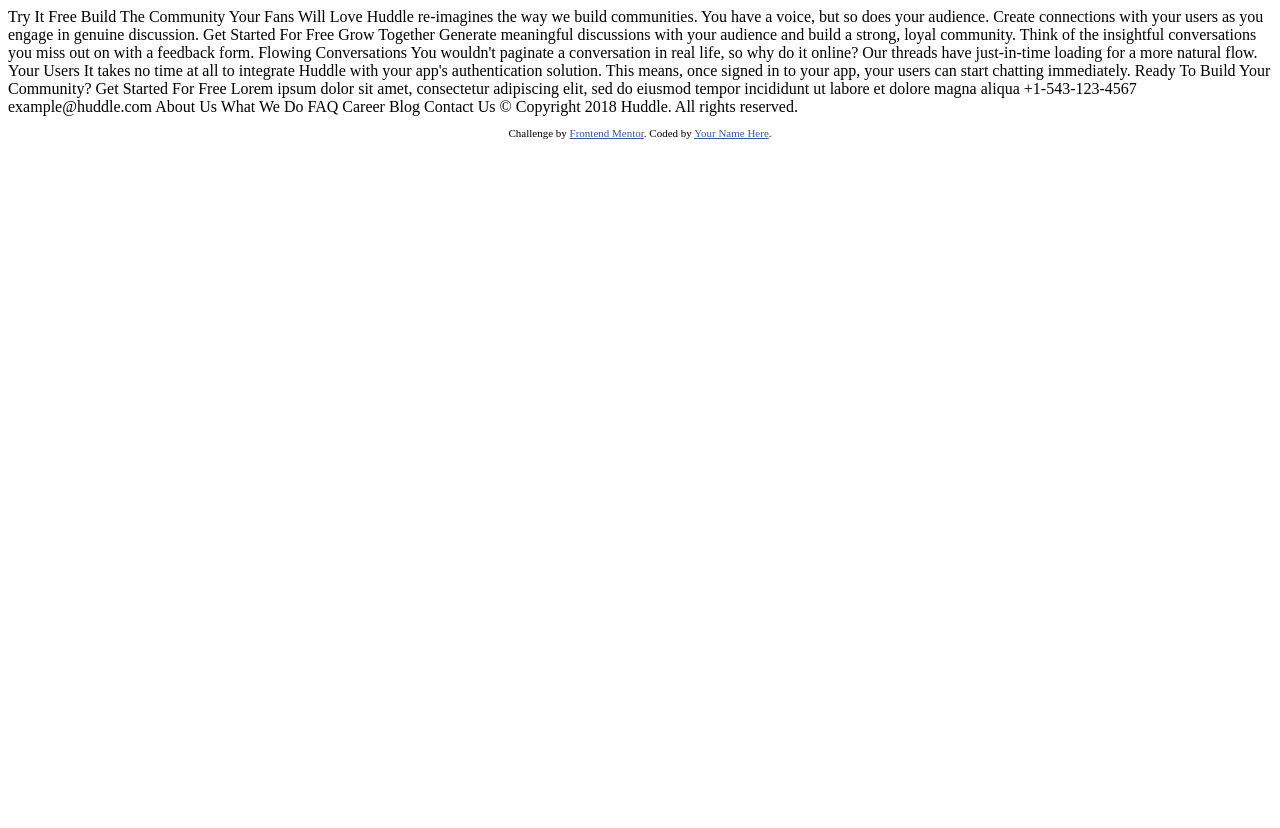
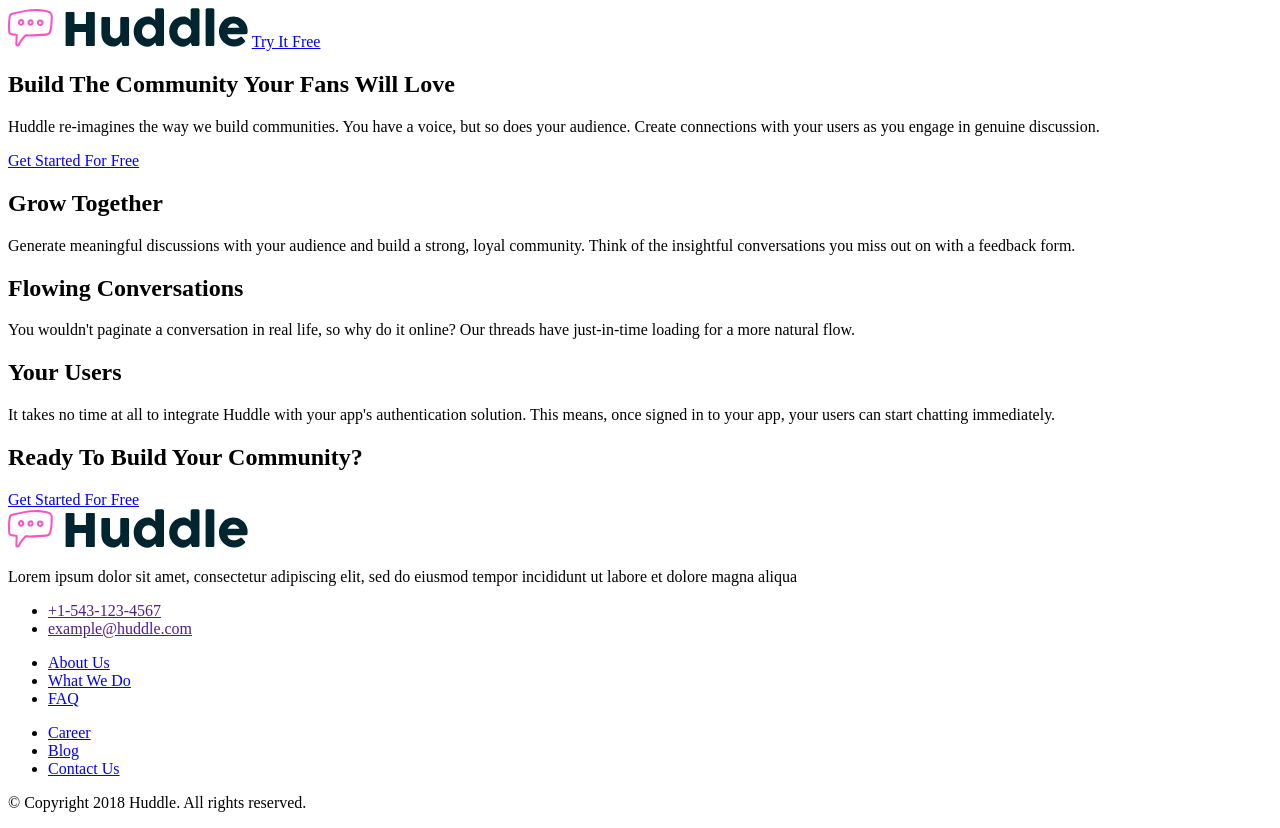
Before and after one commit to FrancoSeccaspina/Huddle-Landing-Page-Alternative-Version-, a plain HTML site: page index.html in a window 1280 px wide. Before the commit the page ends 800 px from the top, so only its background shows below. Drawn offline with Linux system fonts and the light colour scheme.

Commit message:
Initial HTML Layout

```diff
--- a/index.html
+++ b/index.html
@@ -1,70 +1,100 @@
 <!DOCTYPE html>
 <html lang="en">
-<head>
-  <meta charset="UTF-8">
-  <meta name="viewport" content="width=device-width, initial-scale=1.0"> <!-- displays site properly based on user's device -->
+  <head>
+    <meta charset="UTF-8" />
+    <meta name="viewport" content="width=device-width, initial-scale=1.0" />
 
-  <link rel="icon" type="image/png" sizes="32x32" href="./images/favicon-32x32.png">
+    <title>Huddle</title>
+  </head>
+  <body>
+    <header>
+      <img
+        class="header-logo"
+        src="/images/logo.svg"
+        alt="Huddle's company logo"
+      />
+      <a class="header-btn" href="/"> Try It Free</a>
+    </header>
 
-  <title>Frontend Mentor | Huddle landing page with alternating feature blocks</title>
+    <section class="hero-section">
+      <h1 class="hero-heading">Build The Community Your Fans Will Love</h1>
 
-  <!-- Feel free to remove these styles or customise in your own stylesheet 👍 -->
-  <style>
-    .attribution { font-size: 11px; text-align: center; }
-    .attribution a { color: hsl(228, 45%, 44%); }
-  </style>
-</head>
-<body>
+      <p class="hero-paragraph">
+        Huddle re-imagines the way we build communities. You have a voice, but
+        so does your audience. Create connections with your users as you engage
+        in genuine discussion.
+      </p>
 
-  Try It Free
+      <a class="hero-btn btn" href="/">Get Started For Free</a>
+    </section>
 
-  Build The Community Your Fans Will Love
+    <main>
+      <section class="together-section">
+        <h2 class="together-heading">Grow Together</h2>
 
-  Huddle re-imagines the way we build communities. You have a voice, but so does your audience.
-  Create connections with your users as you engage in genuine discussion.
+        <p class="together-paragraph">
+          Generate meaningful discussions with your audience and build a strong,
+          loyal community. Think of the insightful conversations you miss out on
+          with a feedback form.
+        </p>
+      </section>
+      <section class="conversations-section">
+        <h2 class="conversations-heading">Flowing Conversations</h2>
 
-  Get Started For Free
+        <p class="conversations-paragraph">
+          You wouldn't paginate a conversation in real life, so why do it
+          online? Our threads have just-in-time loading for a more natural flow.
+        </p>
+      </section>
+      <section class="users-section">
+        <h2 class="users-heading">Your Users</h2>
 
-  Grow Together
+        <p class="users-paragraph">
+          It takes no time at all to integrate Huddle with your app's
+          authentication solution. This means, once signed in to your app, your
+          users can start chatting immediately.
+        </p>
+      </section>
+    </main>
 
-  Generate meaningful discussions with your audience and build a strong, loyal community.
-  Think of the insightful conversations you miss out on with a feedback form.
+    <footer>
+      <div>
+        <h2>Ready To Build Your Community?</h2>
 
-  Flowing Conversations
+        <a class="cta-btn btn" href="/">Get Started For Free</a>
+      </div>
 
-  You wouldn't paginate a conversation in real life, so why do it online? Our threads
-  have just-in-time loading for a more natural flow.
+      <div class="footer-inner">
+        <img
+          class="footer-logo"
+          src="/images/logo.svg"
+          alt="Huddle's company logo"
+        />
+        <div>
+          <p>
+            Lorem ipsum dolor sit amet, consectetur adipiscing elit, sed do
+            eiusmod tempor incididunt ut labore et dolore magna aliqua
+          </p>
 
-  Your Users
+          <ul>
+            <li><a href="">+1-543-123-4567</a></li>
+            <li><a href=""> example@huddle.com</a></li>
+          </ul>
 
-  It takes no time at all to integrate Huddle with your app's authentication solution.
-  This means, once signed in to your app, your users can start chatting immediately.
+          <ul>
+            <li><a href="/">About Us</a></li>
+            <li><a href="/">What We Do</a></li>
+            <li><a href="/">FAQ</a></li>
+          </ul>
 
-  Ready To Build Your Community?
-
-  Get Started For Free
-
-  Lorem ipsum dolor sit amet, consectetur adipiscing elit, sed do eiusmod tempor
-  incididunt ut labore et dolore magna aliqua
-
-  +1-543-123-4567
-  example@huddle.com
-
-  About Us
-  What We Do
-  FAQ
-
-  Career
-  Blog
-  Contact Us
-
-  &copy; Copyright 2018 Huddle. All rights reserved.
-
-  <footer>
-    <p class="attribution">
-      Challenge by <a href="https://www.frontendmentor.io?ref=challenge" target="_blank">Frontend Mentor</a>.
-      Coded by <a href="#">Your Name Here</a>.
-    </p>
-  </footer>
-</body>
+          <ul>
+            <li><a href="/">Career</a></li>
+            <li><a href="/">Blog</a></li>
+            <li><a href="/">Contact Us</a></li>
+          </ul>
+        </div>
+        <p>&copy; Copyright 2018 Huddle. All rights reserved.</p>
+      </div>
+    </footer>
+  </body>
 </html>
```
